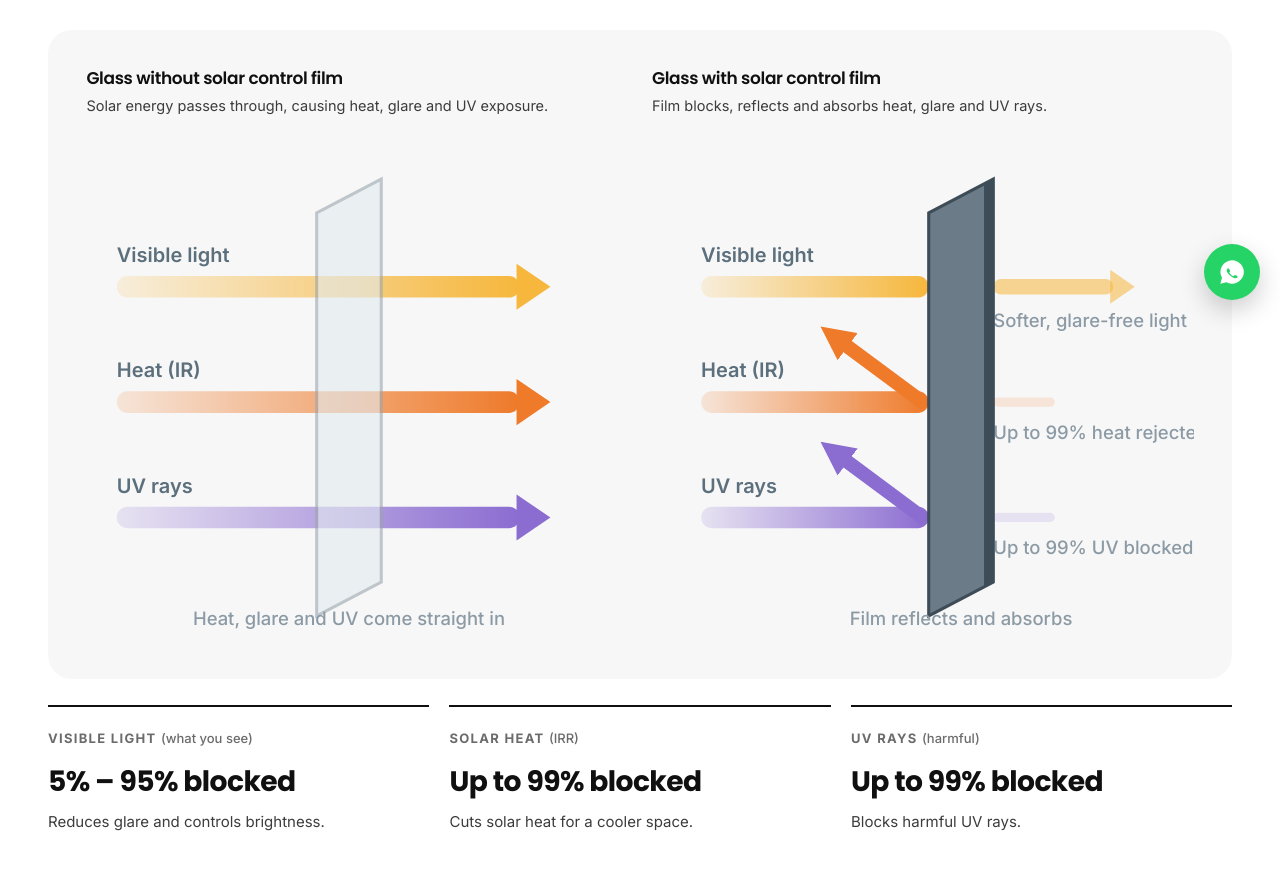
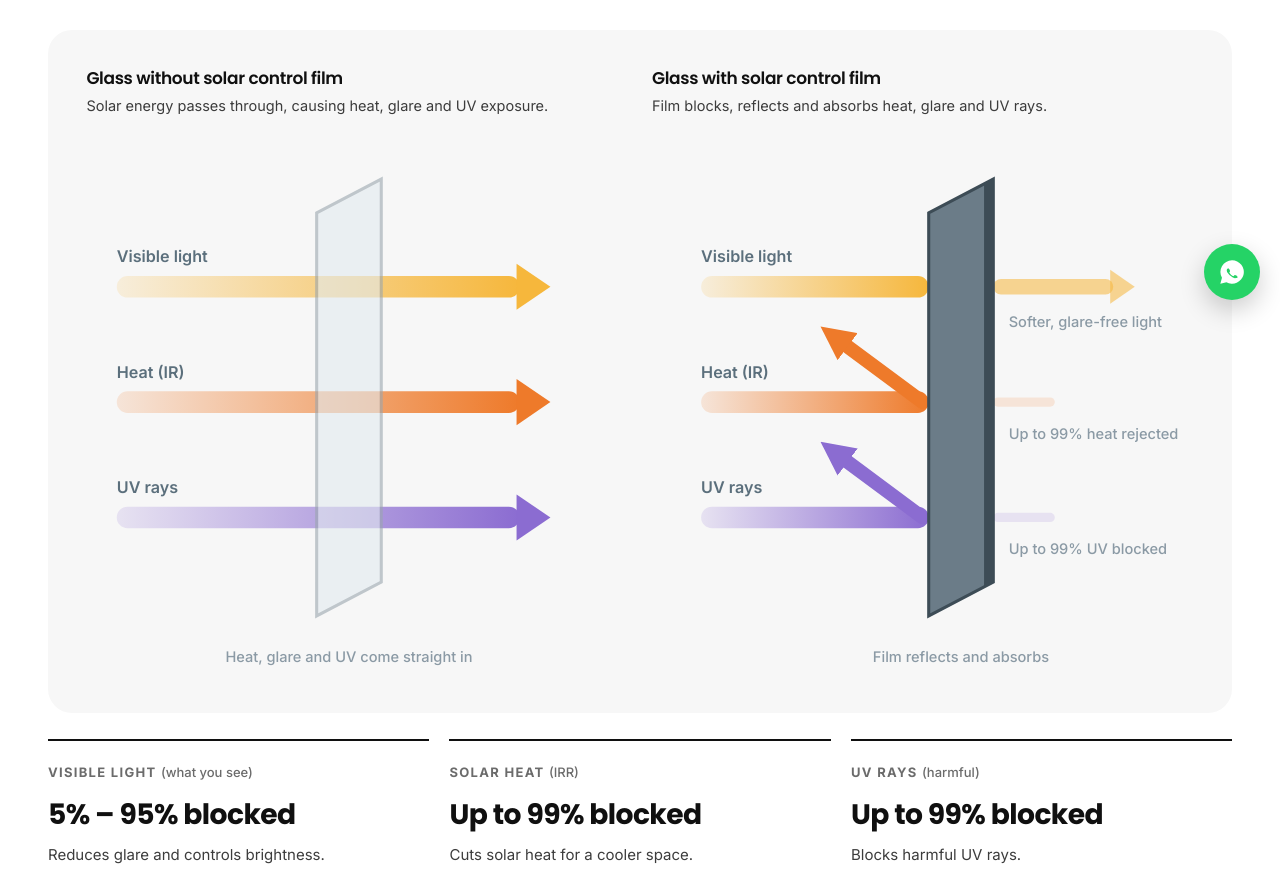
Before and after one commit to korshunovagalia-cmyk/tt, a plain HTML site: page solar-films.html in a window 1280 px wide. Shown: the part 480-1352 px from the top of the page. Drawn offline with Linux system fonts and the light colour scheme.

Commit message:
Smaller diagram captions, more space under glass
Co-Authored-By: Claude Opus 5.5 <noreply@anthropic.com>

```diff
--- a/solar-films.html
+++ b/solar-films.html
@@ -63,7 +63,7 @@
         <div><h3>Glass without solar control film</h3><p>Solar energy passes through, causing heat, glare and UV exposure.</p></div>
         <div><h3>Glass with solar control film</h3><p>Film blocks, reflects and absorbs heat, glare and UV rays.</p></div>
       </div>
-      <svg class="science__svg" viewBox="0 0 720 330" role="img" aria-label="Diagram: visible light, heat and UV pass straight through plain glass; glass with solar control film lets softened light through while reflecting heat and UV">
+      <svg class="science__svg" viewBox="0 0 720 352" role="img" aria-label="Diagram: visible light, heat and UV pass straight through plain glass; glass with solar control film lets softened light through while reflecting heat and UV">
   <defs>
     <linearGradient id="gL" x1="0" x2="1"><stop offset="0" stop-color="#f6b73c" stop-opacity=".15"/><stop offset="1" stop-color="#f6b73c"/></linearGradient>
     <linearGradient id="gH" x1="0" x2="1"><stop offset="0" stop-color="#ee7a2a" stop-opacity=".15"/><stop offset="1" stop-color="#ee7a2a"/></linearGradient>
@@ -71,7 +71,7 @@
     <marker id="aH" viewBox="0 0 10 10" refX="3" refY="5" markerUnits="userSpaceOnUse" markerWidth="22" markerHeight="22" orient="auto"><path d="M0 0 10 5 0 10z" fill="#ee7a2a"/></marker>
     <marker id="aU" viewBox="0 0 10 10" refX="3" refY="5" markerUnits="userSpaceOnUse" markerWidth="22" markerHeight="22" orient="auto"><path d="M0 0 10 5 0 10z" fill="#8b6cd1"/></marker>
   </defs>
-  <g font-family="inherit" font-size="13" font-weight="600" fill="#5b6f7c">
+  <g font-family="inherit" font-size="10.5" font-weight="600" fill="#5b6f7c">
   <!-- left: plain glass, everything passes -->
   <text x="20" y="84">Visible light</text>
   <rect x="20" y="93.0" width="262" height="14" rx="7.0" fill="url(#gL)" opacity="1"/><path d="M280 85l22 15-22 15z" fill="#f6b73c" opacity="1"/>
@@ -80,7 +80,7 @@
   <text x="20" y="234">UV rays</text>
   <rect x="20" y="243.0" width="262" height="14" rx="7.0" fill="url(#gU)" opacity="1"/><path d="M280 235l22 15-22 15z" fill="#8b6cd1" opacity="1"/>
   <path d="M150 52 192 30v262l-42 22z" fill="#e3ebf0" stroke="#9aa6ae" stroke-width="2" opacity=".6"/>
-  <text x="171" y="320" text-anchor="middle" font-weight="500" font-size="12" fill="#8b9aa5">Heat, glare and UV come straight in</text>
+  <text x="171" y="344" text-anchor="middle" font-weight="500" font-size="9.5" fill="#8b9aa5">Heat, glare and UV come straight in</text>
   <!-- right: filmed glass -->
   <text x="400" y="84">Visible light</text>
   <rect x="400" y="93" width="148" height="14" rx="7" fill="url(#gL)"/>
@@ -89,16 +89,16 @@
   <text x="400" y="234">UV rays</text>
   <rect x="400" y="243" width="148" height="14" rx="7" fill="url(#gU)"/>
   <rect x="590" y="95.0" width="78" height="10" rx="5.0" fill="#f6b73c" opacity="0.55"/><path d="M666 89l16 11-16 11z" fill="#f6b73c" opacity="0.55"/>
-  <text x="590" y="126" font-size="12" font-weight="500" fill="#8b9aa5">Softer, glare-free light</text>
+  <text x="600" y="126" font-size="9.5" font-weight="500" fill="#8b9aa5">Softer, glare-free light</text>
   <path d="M544 175 490 135" stroke="#ee7a2a" stroke-width="9" stroke-linecap="round" fill="none" marker-end="url(#aH)"/>
   <rect x="590" y="172" width="40" height="6" rx="3" fill="#ee7a2a" opacity=".15"/>
-  <text x="590" y="199" font-size="12" font-weight="500" fill="#8b9aa5">Up to 99% heat rejected</text>
+  <text x="600" y="199" font-size="9.5" font-weight="500" fill="#8b9aa5">Up to 99% heat rejected</text>
   <path d="M544 250 490 210" stroke="#8b6cd1" stroke-width="9" stroke-linecap="round" fill="none" marker-end="url(#aU)"/>
   <rect x="590" y="247" width="40" height="6" rx="3" fill="#8b6cd1" opacity=".15"/>
-  <text x="590" y="274" font-size="12" font-weight="500" fill="#8b9aa5">Up to 99% UV blocked</text>
+  <text x="600" y="274" font-size="9.5" font-weight="500" fill="#8b9aa5">Up to 99% UV blocked</text>
   <path d="M548 52 590 30v262l-42 22z" fill="#6b7c88" stroke="#3d4c56" stroke-width="2"/>
   <path d="M584 33 590 30v262l-6 3z" fill="#3d4c56"/>
-  <text x="569" y="320" text-anchor="middle" font-weight="500" font-size="12" fill="#8b9aa5">Film reflects and absorbs</text>
+  <text x="569" y="344" text-anchor="middle" font-weight="500" font-size="9.5" fill="#8b9aa5">Film reflects and absorbs</text>
   </g>
 </svg>
     </div>
```
Also changed, not shown: 1 other file.
